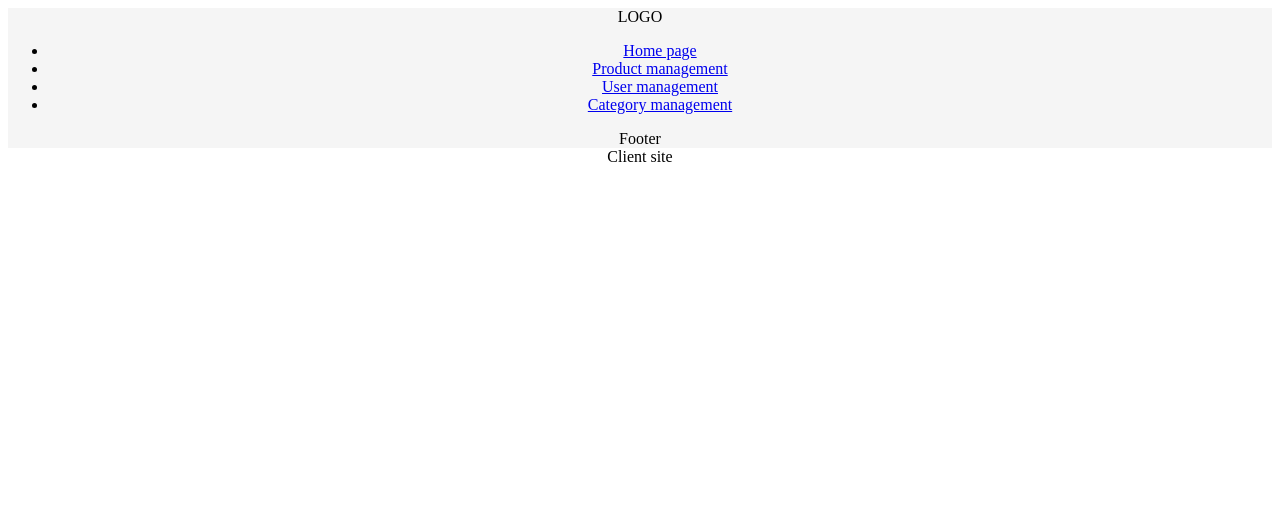
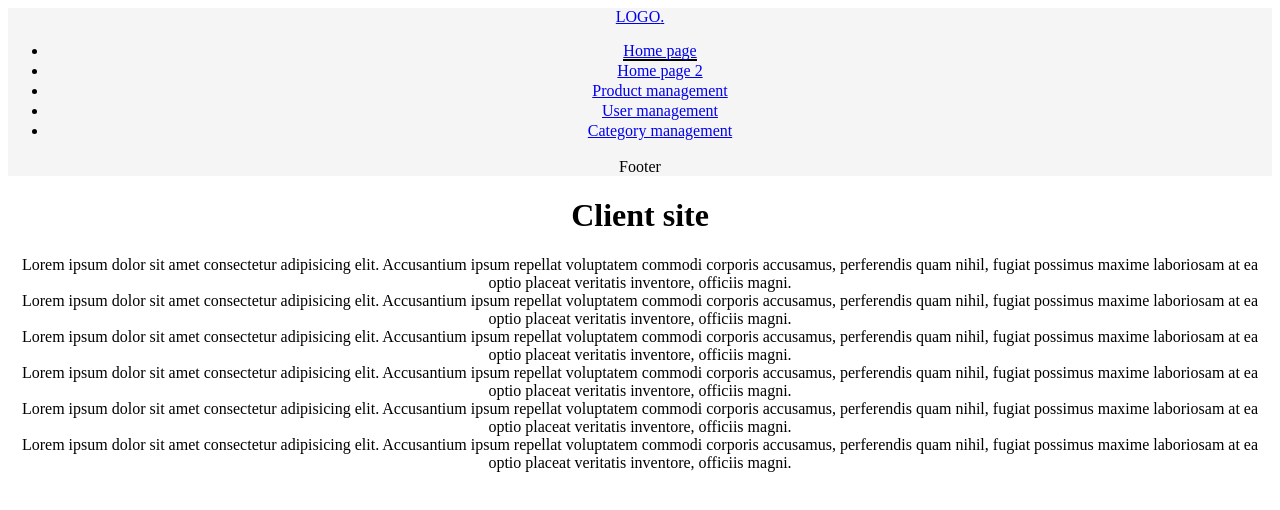
Before and after one commit to vuonglv2610/my-app, a React (Create React App) app: page / in a window 1280 px wide. Shown: the top 510 px of the page. Built offline with nearby package versions, Linux system fonts and the light colour scheme.

Commit message:
division layout

```diff
--- a/src/App.js
+++ b/src/App.js
@@ -8,6 +8,7 @@ const router = createBrowserRouter(
   createRoutesFromElements(
     <Route>
       <Route index element={<ClientLayout />} />
+      <Route path='123' element={<ClientLayout />} />
       <Route path="admin" >
         <Route index element={<AdminLayout />} />
         <Route path='dashboard' element={<Dashboard />} />
--- a/src/configs/navbarConfig.ts
+++ b/src/configs/navbarConfig.ts
@@ -2,6 +2,10 @@ const navbarConfig = [
   {
     href: "/",
     title: "Home page",
+  },
+  {
+    href: "/123",
+    title: "Home page 2",
   },
   {
     href: "admin/product",
--- a/src/index.css
+++ b/src/index.css
@@ -7,3 +7,28 @@
   -moz-transition: all 0.5s ease;
   -o-transition: all 0.5s ease;
 }
+
+.menu-hover:after {
+  display: block;
+  content: "";
+  border-bottom: solid 2px #000000;
+  transform: scaleX(0);
+  transition: transform 250ms ease-in-out;
+  opacity: 1;
+}
+
+.active-menu .menu-hover{
+  border-bottom: 2px solid #000000;
+}
+
+.menu-hover:hover{
+  opacity: 1 !important;
+}
+
+.menu-hover:hover:after {
+  transform: scaleX(1);
+}
+
+.active-menu .menu-hover:hover:after {
+  transform: scaleX(0);
+}
--- a/src/layouts/Client.tsx
+++ b/src/layouts/Client.tsx
@@ -5,7 +5,45 @@ const ClientLayout = () => {
   return (
     <div className="flex">
       <Navbar />
-      <div className="flex-grow">Client site</div>
+      <div className="flex-grow ml-[300px]">
+        <h1>Client site</h1>
+        <div className="h-[250px]">
+          Lorem ipsum dolor sit amet consectetur adipisicing elit. Accusantium
+          ipsum repellat voluptatem commodi corporis accusamus, perferendis quam
+          nihil, fugiat possimus maxime laboriosam at ea optio placeat veritatis
+          inventore, officiis magni.
+        </div>
+        <div className="h-[250px]">
+          Lorem ipsum dolor sit amet consectetur adipisicing elit. Accusantium
+          ipsum repellat voluptatem commodi corporis accusamus, perferendis quam
+          nihil, fugiat possimus maxime laboriosam at ea optio placeat veritatis
+          inventore, officiis magni.
+        </div>
+        <div className="h-[250px]">
+          Lorem ipsum dolor sit amet consectetur adipisicing elit. Accusantium
+          ipsum repellat voluptatem commodi corporis accusamus, perferendis quam
+          nihil, fugiat possimus maxime laboriosam at ea optio placeat veritatis
+          inventore, officiis magni.
+        </div>
+        <div className="h-[250px]">
+          Lorem ipsum dolor sit amet consectetur adipisicing elit. Accusantium
+          ipsum repellat voluptatem commodi corporis accusamus, perferendis quam
+          nihil, fugiat possimus maxime laboriosam at ea optio placeat veritatis
+          inventore, officiis magni.
+        </div>
+        <div className="h-[250px]">
+          Lorem ipsum dolor sit amet consectetur adipisicing elit. Accusantium
+          ipsum repellat voluptatem commodi corporis accusamus, perferendis quam
+          nihil, fugiat possimus maxime laboriosam at ea optio placeat veritatis
+          inventore, officiis magni.
+        </div>
+        <div className="h-[250px]">
+          Lorem ipsum dolor sit amet consectetur adipisicing elit. Accusantium
+          ipsum repellat voluptatem commodi corporis accusamus, perferendis quam
+          nihil, fugiat possimus maxime laboriosam at ea optio placeat veritatis
+          inventore, officiis magni.
+        </div>
+      </div>
     </div>
   );
 };
--- a/src/layouts/Navbar.tsx
+++ b/src/layouts/Navbar.tsx
@@ -1,21 +1,43 @@
 import React from "react";
 import navbarConfig from "../configs/navbarConfig.ts";
 import { Link } from "react-router-dom";
+import { useLocation } from "react-router-dom";
 
 const Navbar = () => {
+  const history = useLocation();
+  console.log("history", history);
+
   return (
     <div className="w-[300px] h-screen flex items-center flex-col p-[40px] bg-menu">
-      <div>LOGO</div>
+      <div className="flex flex-col h-[85vh] gap-[120px]">
+        <div className="text-[2.5rem]">
+          <Link to="#">
+            LOGO<span>.</span>
+          </Link>
+        </div>
         <ul>
-        {navbarConfig.map((item) => {
+          {navbarConfig.map((item, i) => {
             return (
-            <li key={item.href}>
-              <Link to={item.href}>{item.title}</Link>
+              <li
+                key={item.title}
+                className={`${
+                  item.href === history.pathname && "active-menu"
+                } pb-2 mb-2 text-[16px] font-bold text-black`}
+              >
+                <Link
+                  className={`${
+                    item.href === history.pathname && "[&]:opacity-[100%]"
+                  } menu-hover inline-block w-fit opacity-[40%] h-[26px]`}
+                  to={item.href}
+                >
+                  {item.title}
+                </Link>
               </li>
             );
           })}
         </ul>
-      <div>Footer</div>
+      </div>
+      <div className="flex-1">Footer</div>
     </div>
   );
 };
```
Lines whose indentation alone changed are shown as unchanged.
